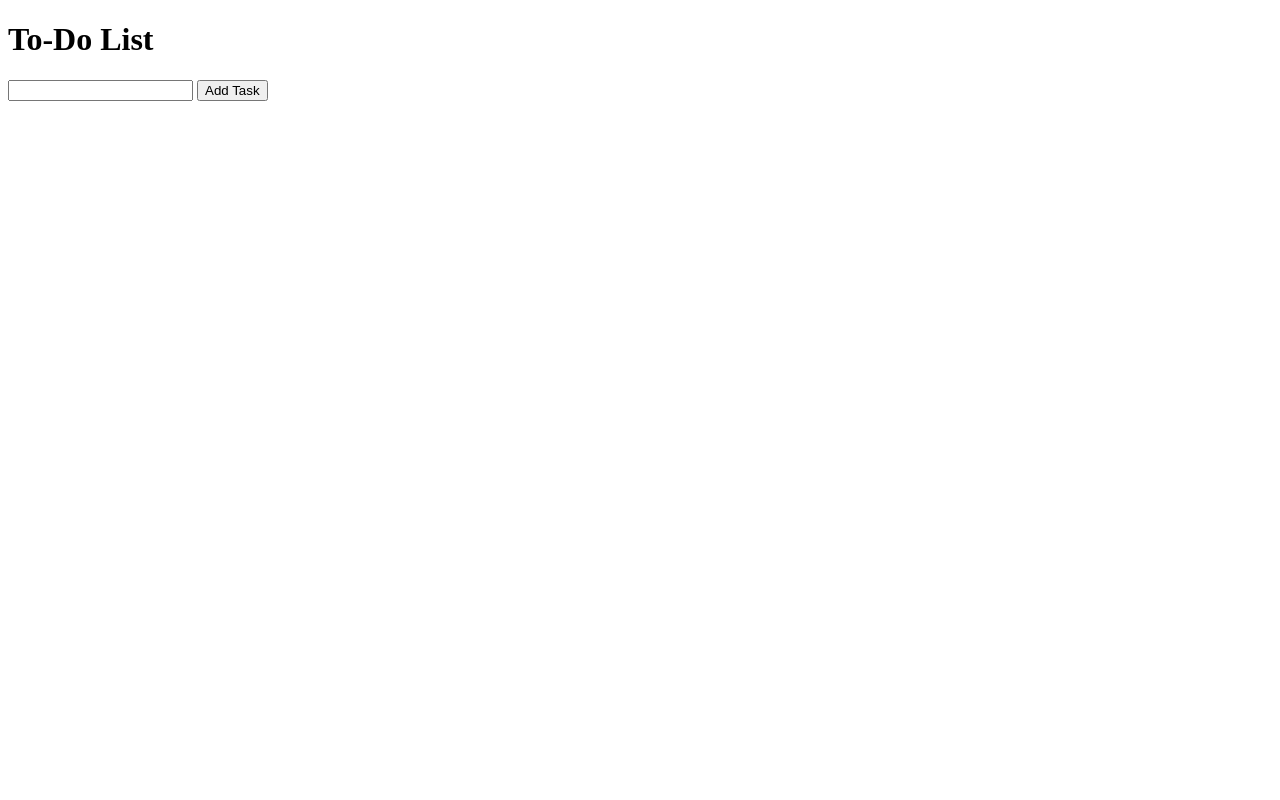
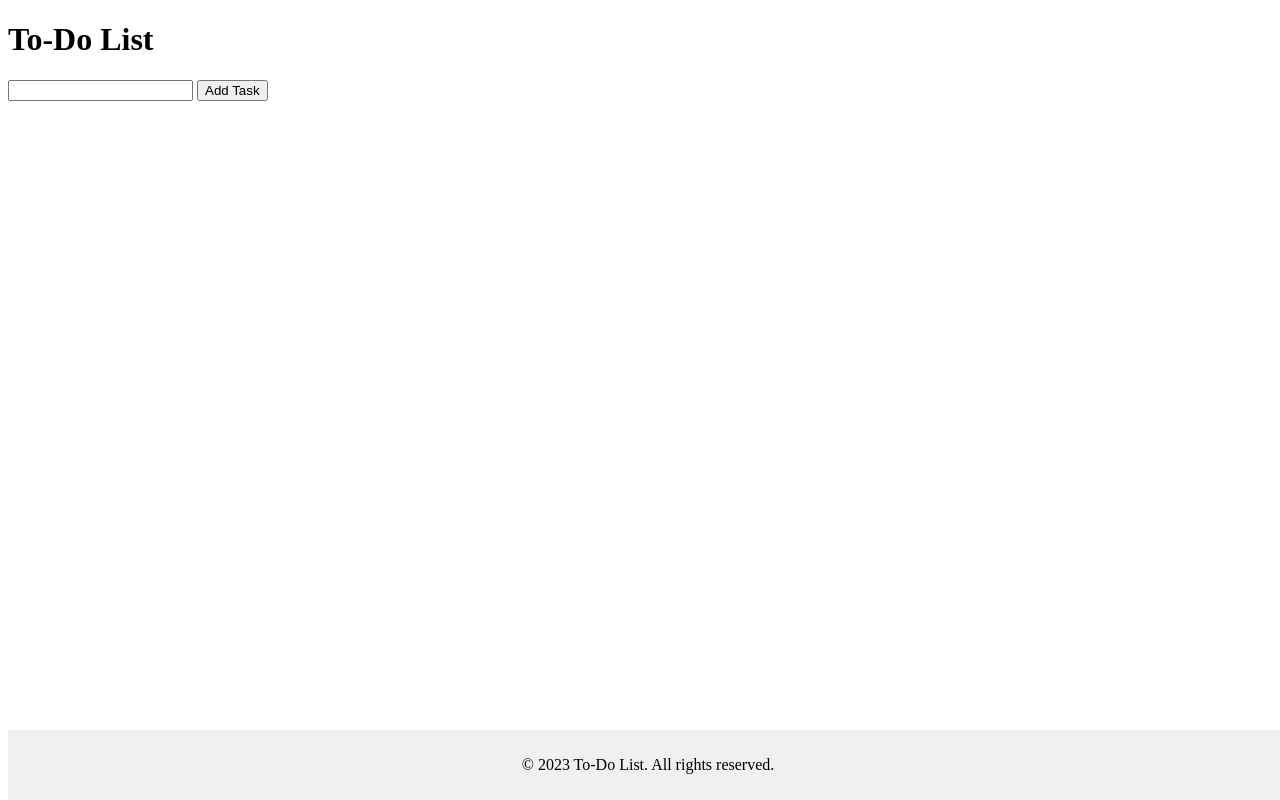
Before and after one commit to Srisudharsan-Epam/To-do-list, a plain HTML site: page index.html in a window 1280 px wide. Drawn offline with Linux system fonts and the light colour scheme.

Commit message:
Add Footer

```diff
--- a/index.html
+++ b/index.html
@@ -13,5 +13,8 @@
     <input type="text">
     <button type="submit">Add Task</button>
   </form>
+  <footer>
+    <p>&copy; 2023 To-Do List. All rights reserved.</p>
+  </footer>
 </body>
 </html>
--- a/style.css
+++ b/style.css
@@ -0,0 +1,8 @@
+footer{
+    position: fixed;
+    bottom: 0;
+    width: 100%;
+    background-color: #f0f0f0;
+    text-align: center;
+    padding: 10px 0;
+}
```
